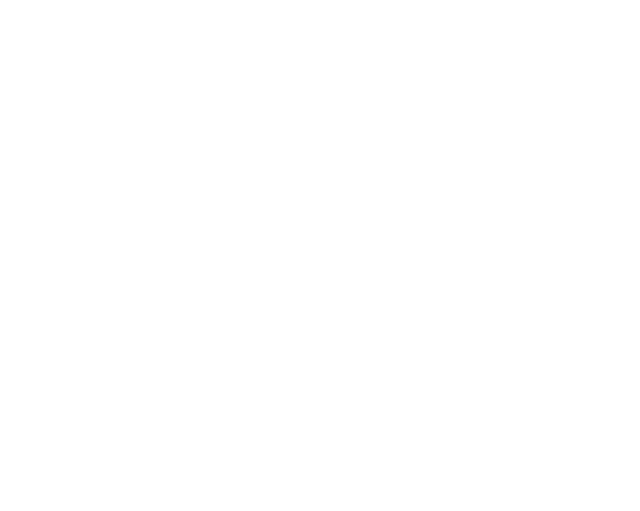
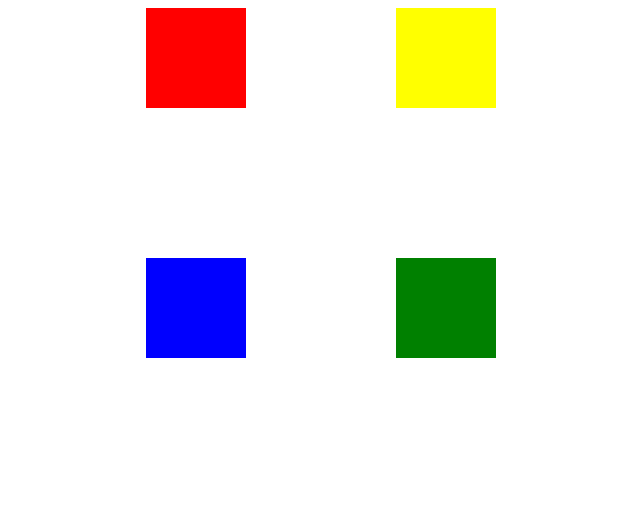
Before and after one commit to Refferet/Team1Oppgave6, a plain HTML site: page Index.html in a window 1280 px wide. Shown: the whole page, without its empty margins (244-884 px from the left). Drawn offline with Linux system fonts and the light colour scheme.

Commit message:
Update Index.html

```diff
--- a/Index.html
+++ b/Index.html
@@ -5,7 +5,55 @@
     <meta http-equiv="X-UA-Compatible" content="IE=edge">
     <meta name="viewport" content="width=device-width, initial-scale=1.0">
     <title>Document</title>
+
+    <style>
+        .noSelect {
+
+            user-select: none;
+        }
+
+        /* .container {
+            width: 400px;
+            height: 400px;
+            margin: 0 auto;
+            margin-top: 50px;
+            border: solid 1px black;
+            border-radius: 50%;
+            background-color: rgb(83, 83, 83);
+            box-shadow: inset 0 0 5px black;
+        } */
+
+        .green {
+            background-color: green;
+        }
+
+        .red {
+            background-color: red;
+        }
+
+        .yellow {
+            background-color: yellow;
+        }
+
+        .blue {
+            background-color: blue;
+        }
+        .shape{
+            width: 100px;
+            height: 100px;
+        }
+        .stil{
+            display: grid;
+            grid-template-columns: 1fr 1fr;
+            height: 500px;
+            width: 500px;
+            margin: auto;
+        }
+
+    </style>
+
 </head>
+
 <body>
     <div id="app"></div>
 
@@ -13,15 +61,50 @@
     <script>
 
         //Model
+        let btnArray=['red','yellow','blue','green'];
+        let memoryArray = [];
+        let memoryArrayCounter = 0;
+        let userArray = [];
+        let matchingArrays;
+        let level=0;
+        //View
+        show()
+        function show(){
+            let html = '';
+            let buttons='';
+            for (let i = 0; i < btnArray.length; i++) {
+                buttons += `
+                <div class="${btnArray[i]} shape" onclick="userSelect(${i})"></div>
+                `;
+            }
+            html += `<div class="stil">${buttons}</div>`;
 
-
-        //View
-
+            document.getElementById("app").innerHTML = html;
+        }
 
         //Controller
 
+        function newMemory(){
+            var temp = Math.floor((Math.random() * btnArray.length));
+            memoryArray.push(btnArray[temp])
+        }
+
+        function userSelect(index){
+            userArray.push(btnArray[index])
+            checkWinner()
+            level++;
+        }
+
+        function checkWinner(){
+            if(memoryArray[level] == userArray[level]){
+                console.log('winner')
+            }
+            else console.log('LOSER')
+        }
+
 
     </script>
-
+    <!-- ting som trengs: 1 funksjon for valg av knapper fra pc'en,
+    en funksjon for valg av spiller og en funksjon for å se om du har valgt riktig sekvens -->
 </body>
 </html>
```
